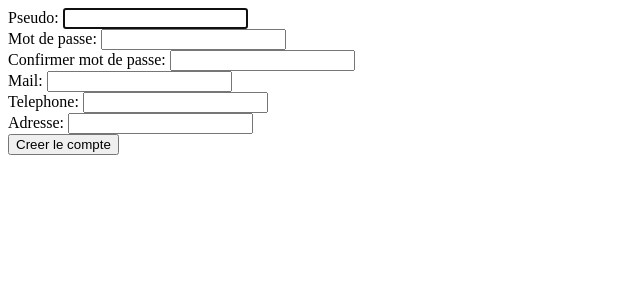
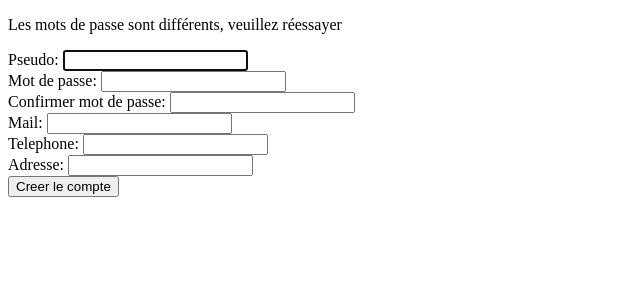
Before and after one commit to senetal/projet_php_armand_clerc_senet, a PHP site: page /createaccount.view.php?err=1 in a window 1280 px wide. Shown: the top 300 px of the page, without its empty margins (0-640 px from the left). Run offline with PHP 8.4, Linux system fonts and the light colour scheme.

Commit message:
Update createaccount.view.php

```diff
--- a/project/Vue/createaccount.view.php
+++ b/project/Vue/createaccount.view.php
@@ -6,6 +6,7 @@
   </head>
   <body>
     <form class="createaccount" action="../Controleur/account.ctrl.php" method="post">
+      <?php if ($_GET['err']) {echo "<p>Les mots de passe sont différents, veuillez réessayer</p>";} ?>
       <label for="pseudo">Pseudo:</label>
       <input type="text" name="pseudo" value="" maxlength="64" autofocus required><br>
       <label for="password">Mot de passe:</label>
```
